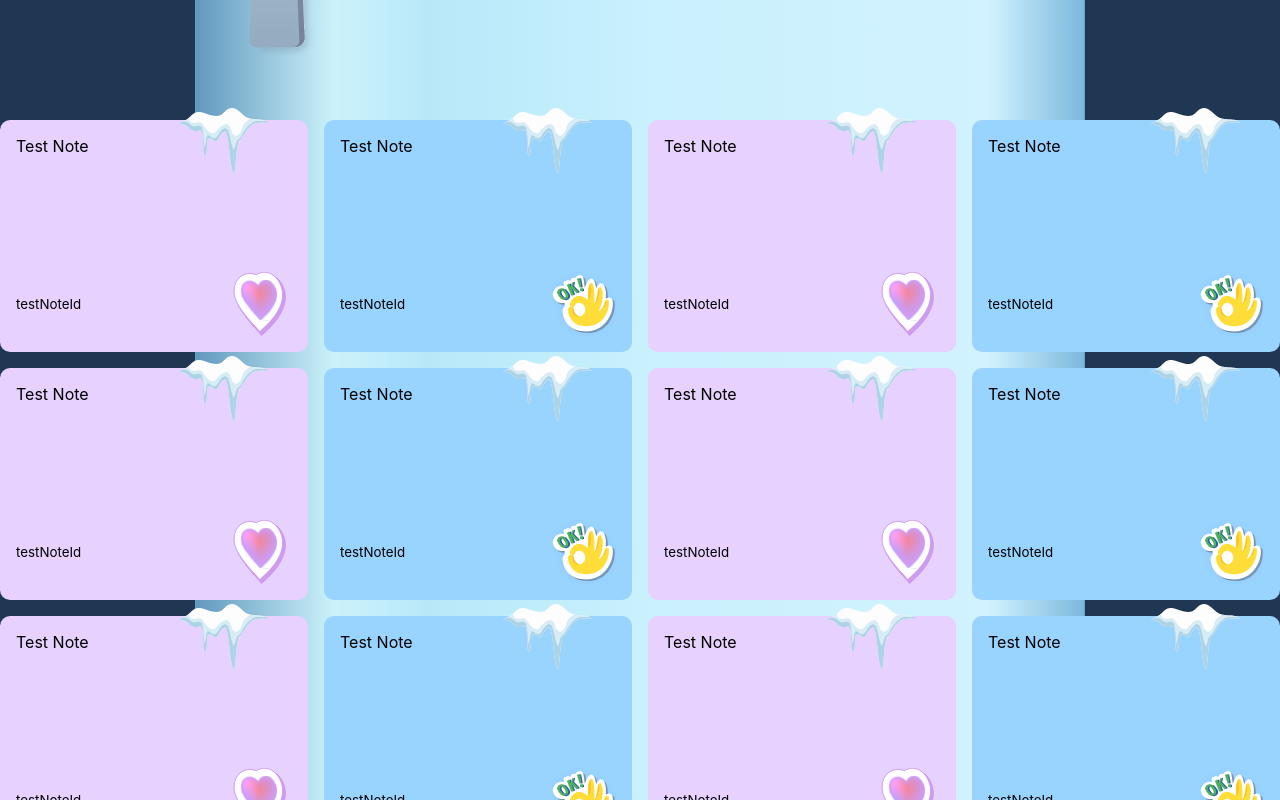
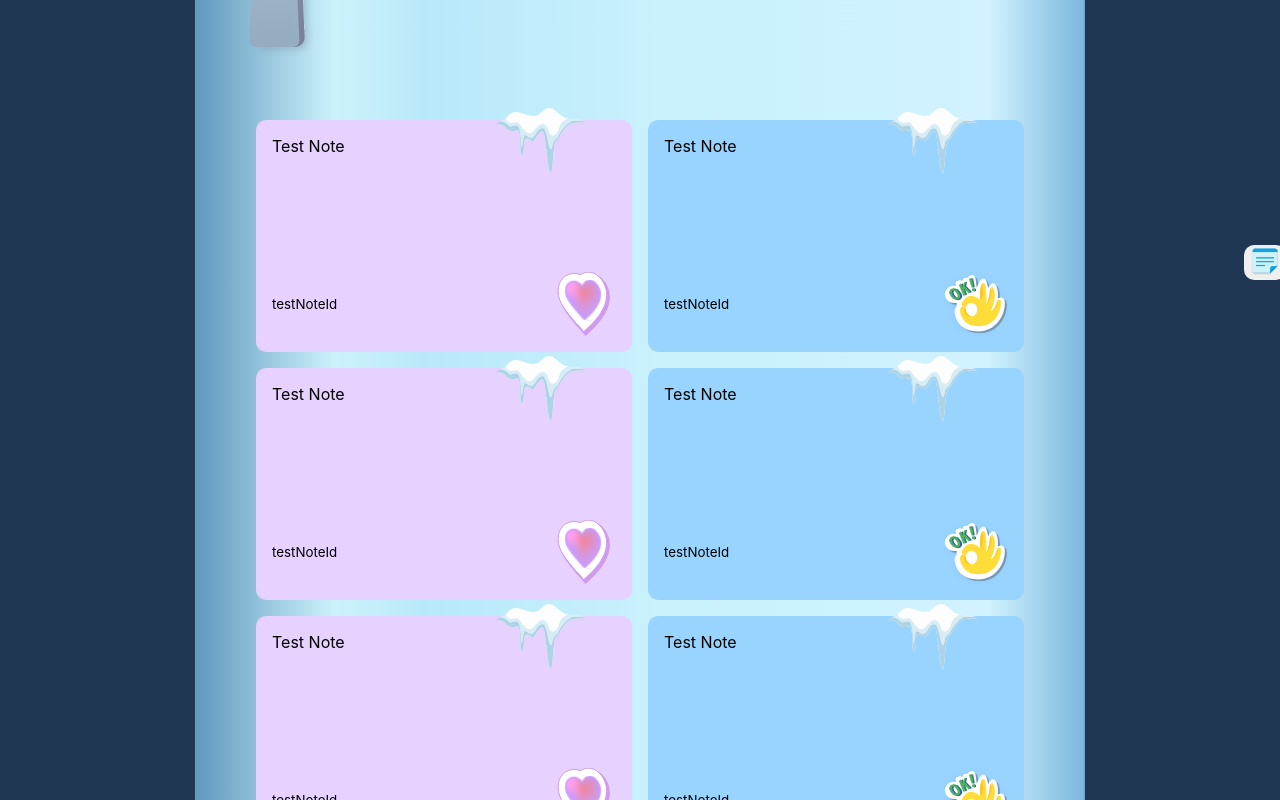
Before and after one commit to Ice-Box-Social/Ice-Box-Social, a React (Create React App) app: page / in a window 1280 px wide. Shown: the part 480-1280 px from the top of the page. Built offline with nearby package versions, Linux system fonts and the light colour scheme.

Commit message:
fix aligning

```diff
--- a/src/Components/Notes/NotesList.css
+++ b/src/Components/Notes/NotesList.css
@@ -1,4 +1,8 @@
-
+.notes-list-container{
+	width: 60%;
+	margin-left: auto;
+	margin-right: auto;
+}
 
 .notes-list {
 	display: grid;
--- a/src/Components/Notes/NotesList.js
+++ b/src/Components/Notes/NotesList.js
@@ -8,7 +8,8 @@ const NotesList = ({
 	handleDeleteNote,
 }) => {
 	return (
-		<div className='notes-list'>
+		<div className='notes-list-container'>
+					<div className='notes-list'>
 			{notes.map((note) => (
 				<Note
 					id={note.id}
@@ -21,6 +22,7 @@ const NotesList = ({
 			))}
 			{/* <AddNote handleAddNote={handleAddNote} /> */}
 		</div>
+		</div>
 	);
 };
 
```
